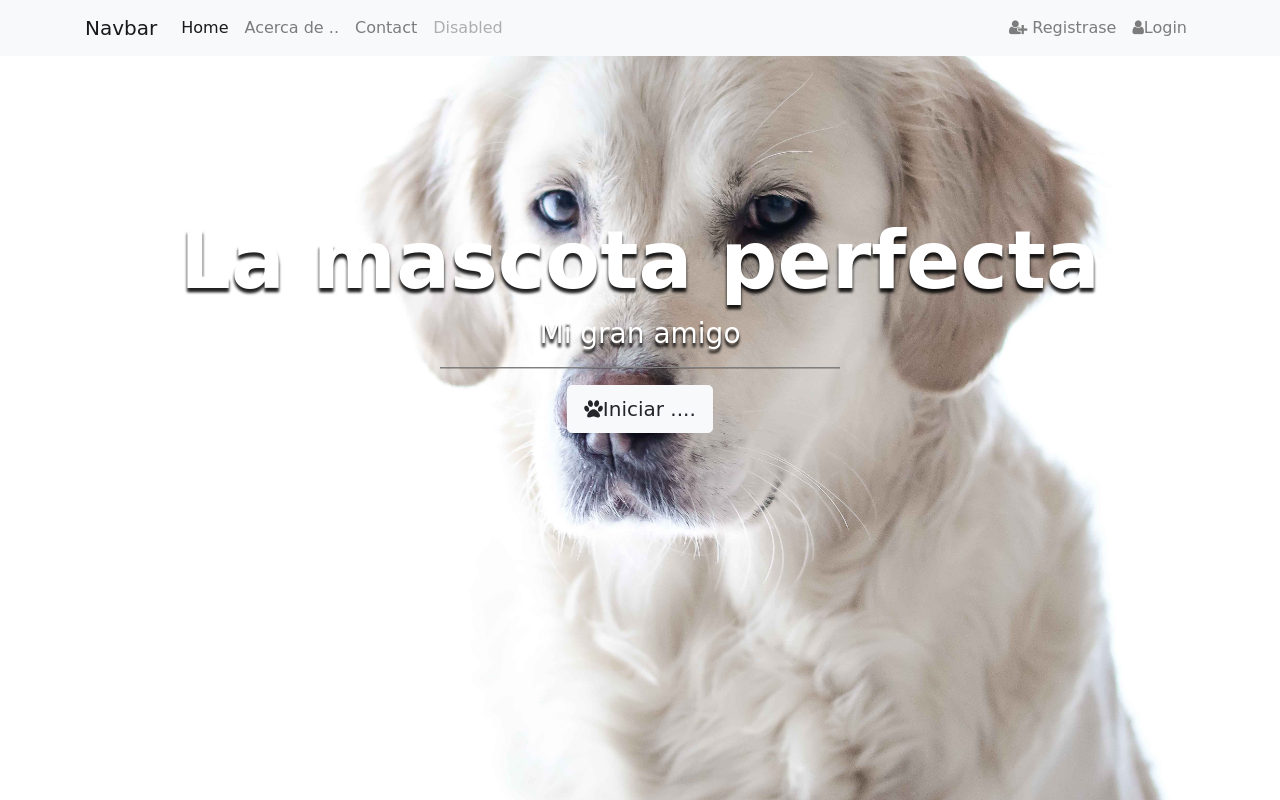
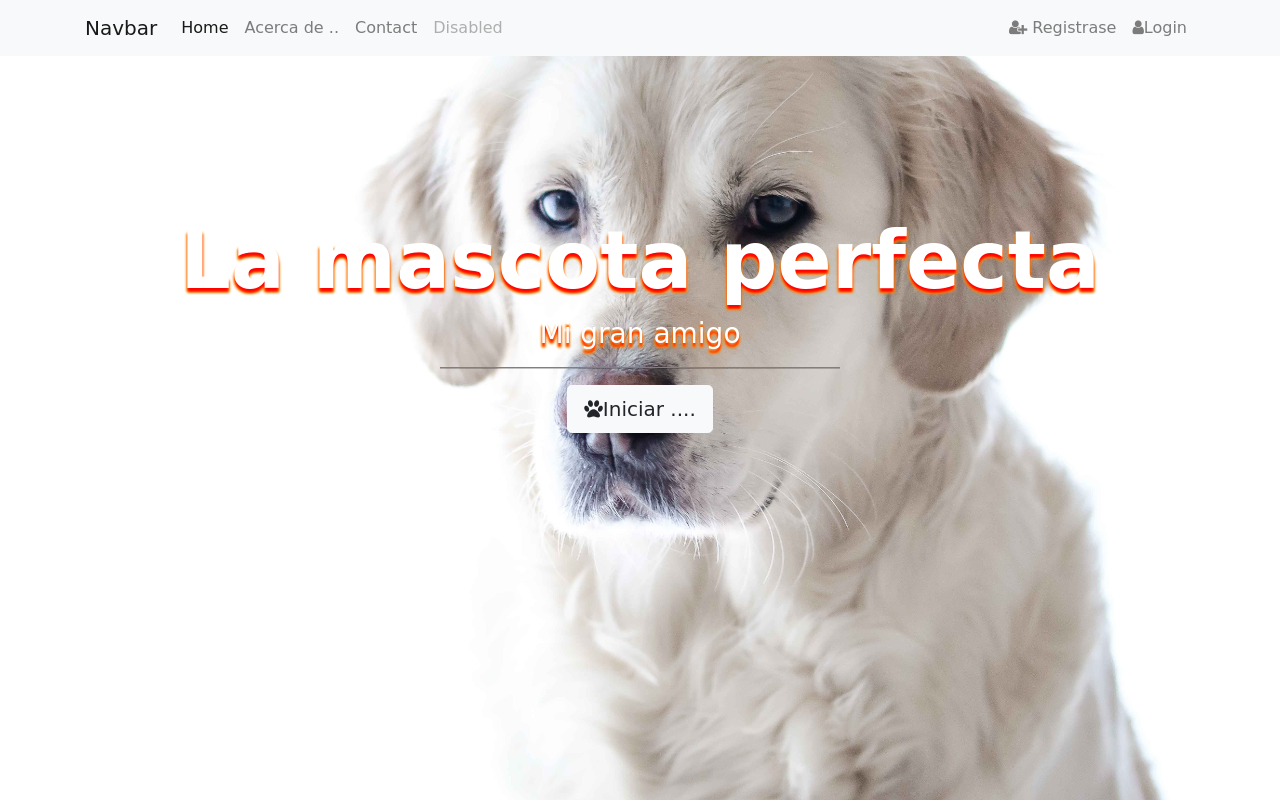
Before and after one commit to dchacon0/Selectores, a plain HTML site: page index.html in a window 1280 px wide. Drawn offline with nearby package versions, Linux system fonts and the light colour scheme; a web font is replaced by a local one.

Commit message:
Letras con rgb

```diff
--- a/css/estilos.css
+++ b/css/estilos.css
@@ -2,12 +2,12 @@
     text-align: center;
     /* posicion en x , posiion Y , difuminacion , color  */
     padding-top: 12%;
-    /* text-shadow:    0px 4px 3px red ,
+    text-shadow:    0px 4px 3px red ,
                     0px 4px 3px orange,
-                    0px 4px 3px yellow; */
-    text-shadow:    0px 4px 3px rgb(0, 0, 0,0.2),
+                    0px 4px 3px yellow;
+    /* text-shadow:    0px 4px 3px rgb(0, 0, 0,0.2),
                     0px 4px 3px rgb(0, 0, 0,0.2),
-                    0px 4px 3px rgb(0, 0, 0,0.8);
+                    0px 4px 3px rgb(0, 0, 0,0.8); */
 }
 
 body{
--- a/index.html
+++ b/index.html
@@ -22,7 +22,7 @@
 <body>
 
     <!-- BARRA DE NAVEGACION -->
-    <nav class="navbar navbar-expand-lg navbar-light bg-light">
+    <nav class="navbar navbar-expand-lg navbar-expand-md navbar-light bg-light">
         <div class="container">
             <a class="navbar-brand" href="#">Navbar</a>
             <button class="navbar-toggler" type="button" data-toggle="collapse" data-target="#navbarNav" aria-controls="navbarNav"
```
